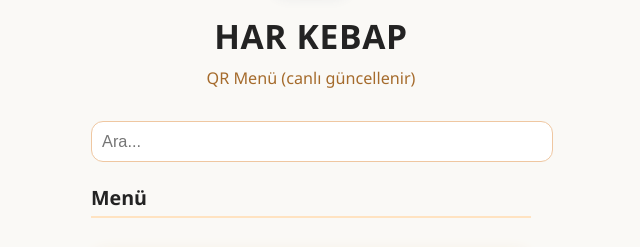
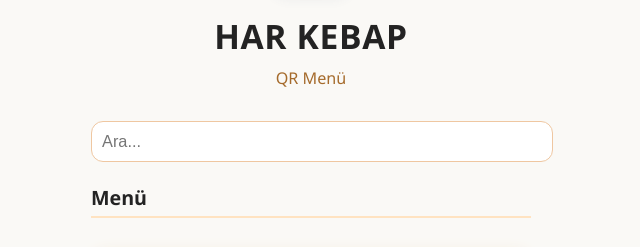
Before and after one commit to grknstudios/harkebap, a plain HTML site: page index.html in a window 1280 px wide. Shown: the part 135-382 px from the top of the page, without its empty margins (329-969 px from the left). Drawn offline with Linux system fonts and the light colour scheme; no server answers.

Commit message:
Update index.html

```diff
--- a/index.html
+++ b/index.html
@@ -39,7 +39,7 @@
   </div>
 
   <h1>HAR KEBAP</h1>
-  <div class="subtitle">QR Menü (canlı güncellenir)</div>
+  <div class="subtitle">QR Menü</div>
 
   <input class="search" id="search" placeholder="Ara...">
 
```
